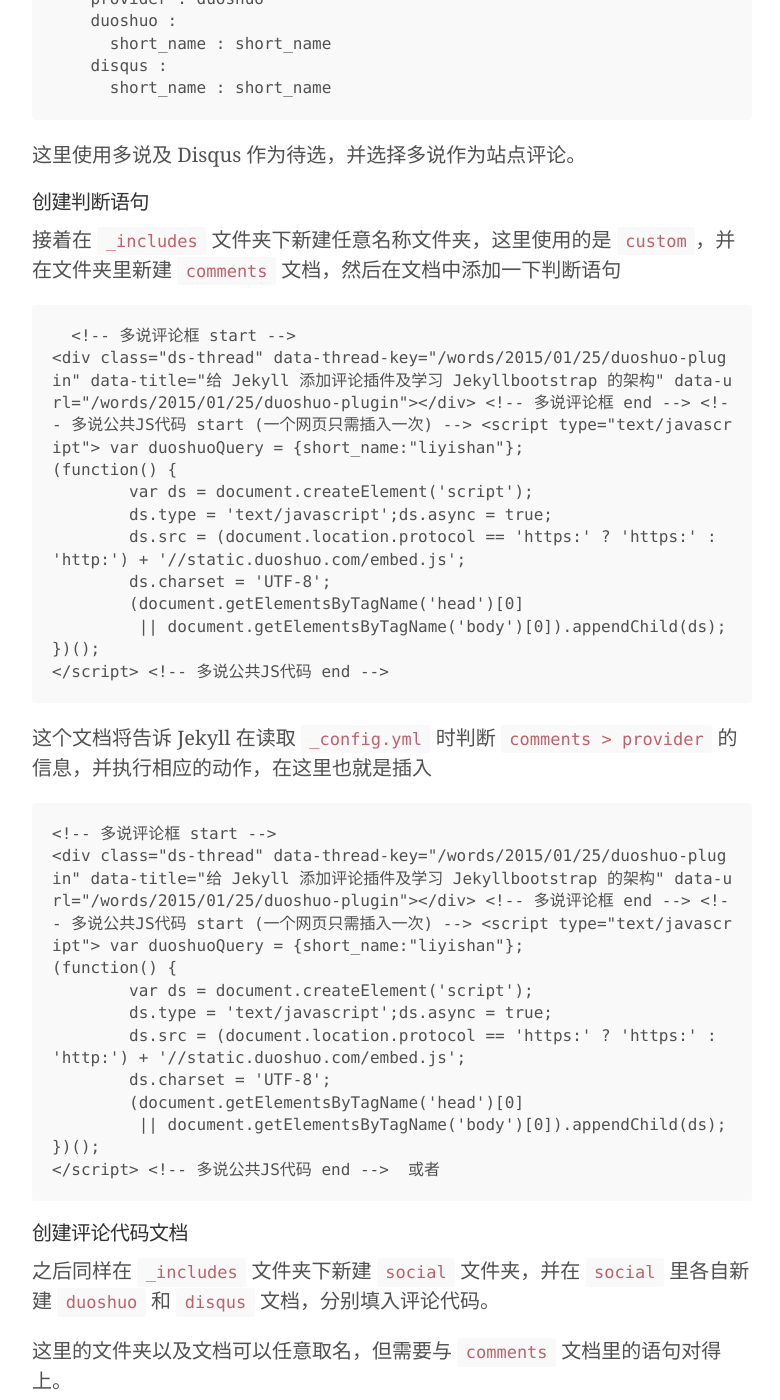
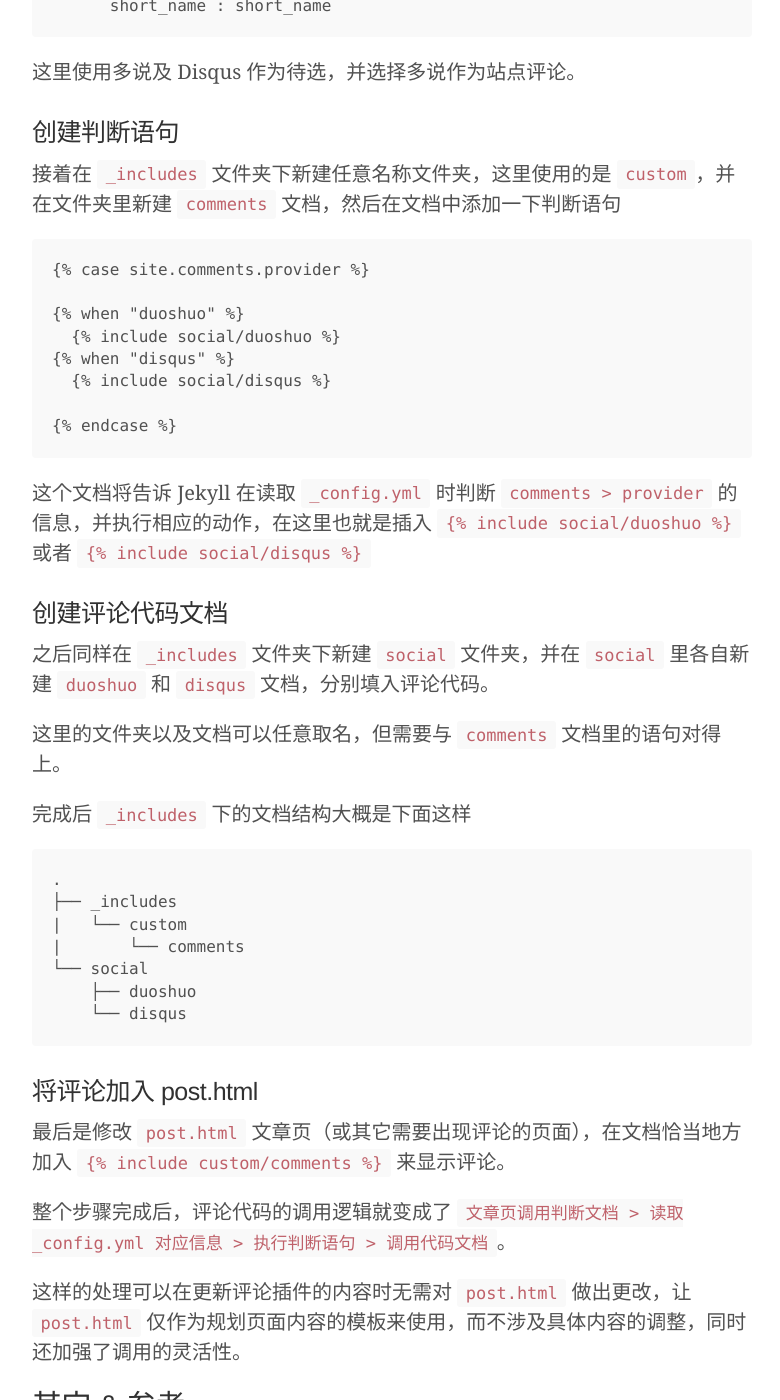
Before and after one commit to yishan/lysh, a Jekyll site: the page built from _posts/2015-01-25-duoshuo-plugin.md, in a window 1280 px wide and 1400 px high, scrolled down 10896 px. Shown: the whole window, without its empty margins (248-1028 px from the left). Built offline with Jekyll 4.4.1, drawn with Linux system fonts in a browser that asks for light colours; Markdown is read by kramdown in place of the engine named in the settings; comment, search, counter and statistics services are not loaded; some of the changed lines change nothing that is shown; some of the changed text lies outside the part shown.

Commit message:
fix liquid template code display

```diff
--- a/_includes/sidebar.html
+++ b/_includes/sidebar.html
@@ -9,7 +9,7 @@
   </div>
 
   <nav class="sidebar-nav">
-    <a class="sidebar-nav-item{% if page.title == "Home" %} active{% endif %}" href="/">Home</a>
+    <a class="sidebar-nav-item{% if page.title == "Home" %} active{% endif %}" href="/">首页</a>
 
     {% comment %}
       The code below dynamically generates a sidebar nav of pages with
--- a/_posts/2015-01-25-duoshuo-plugin.md
+++ b/_posts/2015-01-25-duoshuo-plugin.md
@@ -5,9 +5,7 @@
 
 捣鼓着给文章页加上了[多说](http://www.duoshuo.com/)评论，参考了部分教程，同时对 Jekyllbootstrap 关于页面功能调用和 Liquid 模板的使用方法有了一些了解。添加评论插件的方法不难，主要还是花时间了解页面调用的方法，以及观摩 [JekyllBootstrap](https://github.com/plusjade/jekyll-bootstrap/) 的源码去了。
 
-## 安装多说
-
-### 获取代码
+## 获取代码
 
 多说主页上有明显的『我要安装』按钮，点击后进入创建站点页面，填好相关信息后会看到生成的默认代码
 
@@ -30,21 +28,21 @@
 
 同个页面左侧能看到几个标签，其中 `设置` 标签里可以对评论插件的基本设置、自定义文本、评论默认头像和外观等做些调整。比较有用的一条是把默认显示的四种版权信息显示给去掉，在 `自定义CSS` 一栏内输入 `#ds-rest .ds-powered-by {display:none;}` 就行。这样做的好处是评论框还能省出一行文字的空间。
 
-### 配置方法一
+## 配置方法一
 
 页面上对这段代码的使用有这么一句说明 `复制以下代码，并粘帖到您网页代码<body>与</body>间的任意位置。如果您的网站使用模板，请粘帖到模板代码中。` 最简单的方法就是把整段代码插入 `post.html` 里 `<body>` 与 `</body>` 间的任意位置，通常放在 `{{ content }}` 文章主体之后。
 
-粘贴好代码后，需要把站点的文章标题、网址等参数替换掉默认内容，对 Jekyll 所使用的模板系统来说，`data-thread-key` 应填入 `{{ page.url }}`，`data-title` 填入 `{{ page.title }}`，`data-url` 填入 `{{site.production_url}}{{ page.url }}` 即可。最后把 `var duoshuoQuery = {short_name: " "};` 一句中的 short_name 填入先前指定的内容。
+粘贴好代码后，需要把站点的文章标题、网址等参数替换掉默认内容，对 Jekyll 所使用的模板系统来说，`data-thread-key` 应填入 {% raw %}`{{ page.url }}`{% endraw %}，{% raw %}`data-title`{% endraw %} 填入 {% raw %}`{{ page.title }}`{% endraw %}，`data-url` 填入 {% raw %}`{{site.production_url}}{{ page.url }}`{% endraw %} 即可。最后把 {% raw %}`var duoshuoQuery = {short_name: " "};`{% endraw %} 一句中的 short_name 填入先前指定的内容。
 
 站点更新后稍等片刻，文章底部就会出现多说的评论框了。
 
 不过当文章页面有较多自定义控件，所有代码都直接贴进 `post.html` 的方法，会让更新、维护页面变成一件繁琐的事情。为此参考了另一篇在 Jekyllbootstrap 模板基础上添加多说评论的文章，顺便学习了一点 Liquid 模板的使用方法。
 
-### 配置方法二
+## 配置方法二
 
 Jekyllbootstrap（下称 `JB` ）加载评论的思路是代码与页面分离，将评论看做组成页面的元素之一，而不写死在页面模板中，需要时调用相应内容即可。而由于提供了多种评论插件的示范用法，用户稍加改动就可以使用，而多种评论插件使用的不确定性，让 JB 多使用了一层逻辑判断。
 
-#### 修改 _config.yml
+### 修改 _config.yml
 
 首先看 `_config.yml` ，需要在 `comments` 下加入评论插件标识
 
@@ -73,10 +71,11 @@
 
 这里使用多说及 Disqus 作为待选，并选择多说作为站点评论。
 
-#### 创建判断语句
+### 创建判断语句
 
 接着在 `_includes` 文件夹下新建任意名称文件夹，这里使用的是 `custom`，并在文件夹里新建 `comments` 文档，然后在文档中添加一下判断语句
 
+    {% raw %}
     {% case site.comments.provider %}
 
     {% when "duoshuo" %}
@@ -85,13 +84,11 @@
       {% include social/disqus %}
 
     {% endcase %}
+    {% endraw %}
 
-这个文档将告诉 Jekyll 在读取 `_config.yml` 时判断 `comments > provider` 的信息，并执行相应的动作，在这里也就是插入
+这个文档将告诉 Jekyll 在读取 `_config.yml` 时判断 `comments > provider` 的信息，并执行相应的动作，在这里也就是插入 {% raw %}`{% include social/duoshuo %}`{% endraw %} 或者 {% raw %}`{% include social/disqus %}`{% endraw %}
 
-    {% include social/duoshuo %}  或者
-    {% include social/disqus %}
-
-#### 创建评论代码文档
+### 创建评论代码文档
 
 之后同样在 `_includes` 文件夹下新建 `social` 文件夹，并在 `social` 里各自新建 `duoshuo` 和 `disqus` 文档，分别填入评论代码。
 
@@ -107,9 +104,9 @@
         ├── duoshuo
         └── disqus
 
-#### 将评论加入 post.html
+### 将评论加入 post.html
 
-最后是修改 `post.html` 文章页（或其它需要出现评论的页面），在文档恰当地方加入 `{% include custom/comments %}` 来显示评论。
+最后是修改 `post.html` 文章页（或其它需要出现评论的页面），在文档恰当地方加入 {% raw %}`{% include custom/comments %}`{% endraw %} 来显示评论。
 
 整个步骤完成后，评论代码的调用逻辑就变成了 `文章页调用判断文档 > 读取 _config.yml 对应信息 > 执行判断语句 > 调用代码文档`。
 
@@ -121,7 +118,6 @@
 
 ### 参考
 
-[为 Jekyll 添加多说评论系统](http://havee.me/internet/2013-07/add-duoshuo-commemt-system-into-jekyll.html)
-[Jekyll 使用多说评论系统](http://liberize.me/tech/jekyll-use-duoshuo-comment-system.html)
-[为Jekyll添加多说评论系统](http://www.anaharb.com/2014/0215/Jekyll-duoshuo-comments/)
-[How I Created a Beautiful and Minimal Blog Using Jekyll, Github Pages, and poole](http://joshualande.com/jekyll-github-pages-poole/)
+-    [为 Jekyll 添加多说评论系统](http://havee.me/internet/2013-07/add-duoshuo-commemt-system-into-jekyll.html)
+-    [Jekyll 使用多说评论系统](http://liberize.me/tech/jekyll-use-duoshuo-comment-system.html)
+-    [为Jekyll添加多说评论系统](http://www.anaharb.com/2014/0215/Jekyll-duoshuo-comments/)
```
